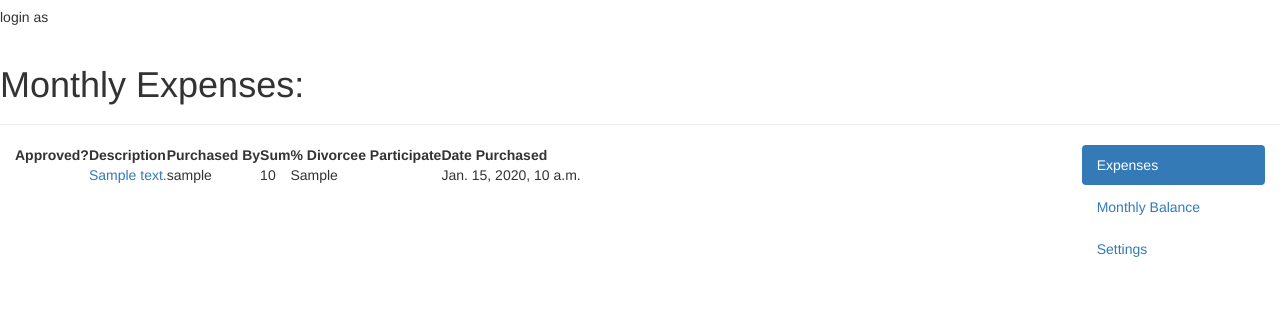
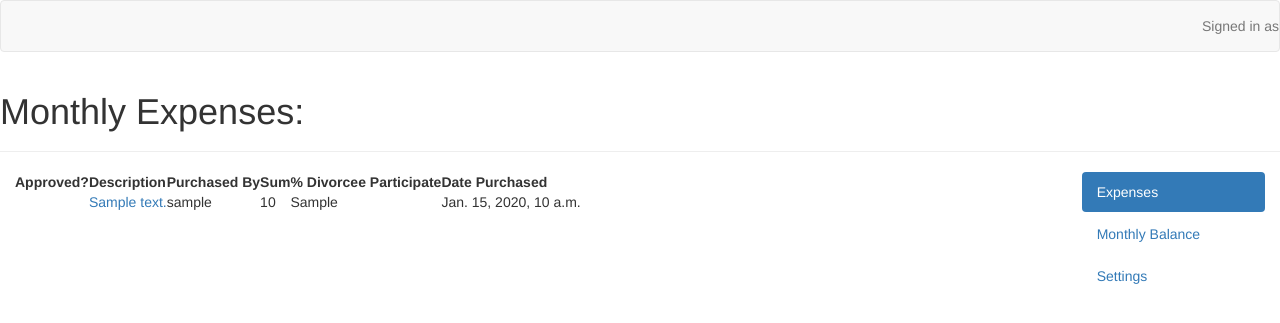
Before and after one commit to dipesh88/django-website, a Django app: template templates/expenses/expenses_month.html in a window 1280 px wide. Shown: the top 323 px of the page. Run offline with Django 3.2, Linux system fonts and the light colour scheme; the template is opened without the code that fills it: most values are stand-ins (such as "Sample title", 1, 10 or a date in 2020); some libraries are stand-ins or nearby versions.

Commit message:
top navbar

```diff
--- a/templates/base.html
+++ b/templates/base.html
@@ -26,8 +26,17 @@
 
 
     <body>
-    <h5> login as {{ request.user.username }} </h5>
-    {% block body %} {% endblock body %}
+
+        <nav class="navbar navbar-default bavbar-fixed-top">
+            <div class="container-fluid">
+                {% block top_nav %} {% endblock top_nav %}
+                <p class="navbar-text navbar-right">
+                    Signed in as {{ request.user.username }}
+                </p>
+            </div>
+        </nav>
+
+        {% block body %} {% endblock body %}
 
     </body>
 
--- a/templates/base_login.html
+++ b/templates/base_login.html
@@ -3,14 +3,10 @@
 {% block body %}
 
 
-    {% block top_nav %} {% endblock top_nav %}
-
     <div class="page-header">
         <h1>
             {% block page_title %} {% endblock page_title %}
-
         </h1>
-
     </div>
 
     <div class="col-xs-10">
```
